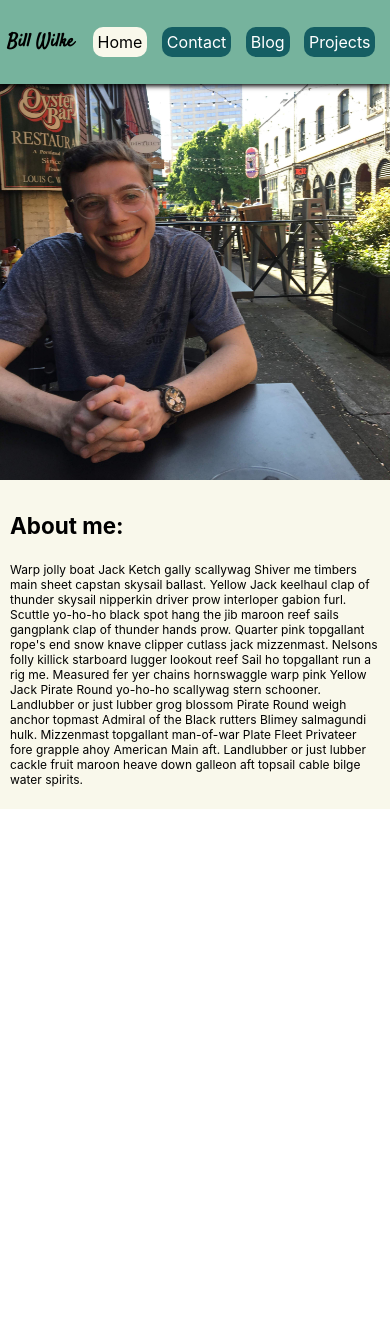
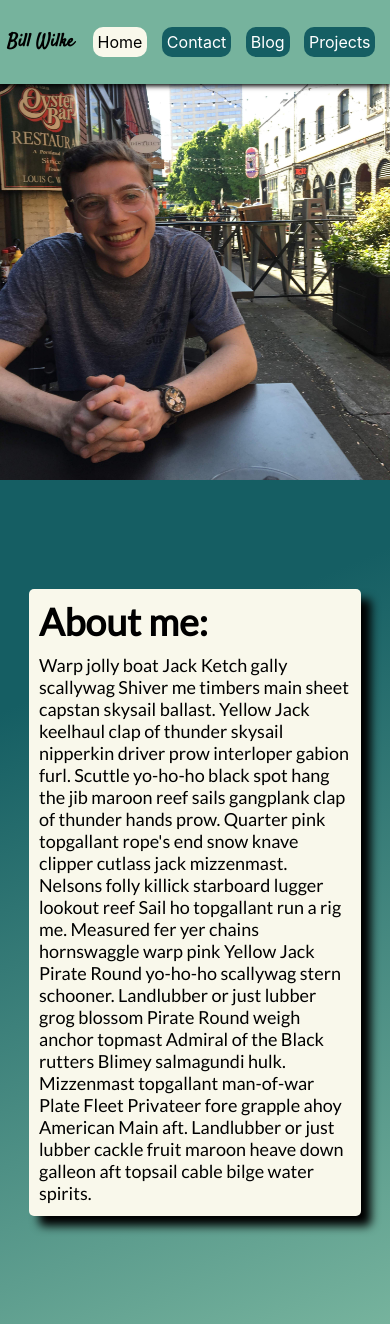
Before and after one commit to Billwilke42/personal-website, a React (Create React App) app: page / in a window 390 px wide. Before the commit the page ends 844 px from the top, so only its background shows below. Built offline with nearby package versions, Linux system fonts and the light colour scheme.

Commit message:
Fixes margin error

```diff
--- a/src/BlogContainer/BlogContainer.css
+++ b/src/BlogContainer/BlogContainer.css
@@ -1,5 +1,6 @@
 .blog-container {
-  background-color: #155e63;
+  /* background: rgb(21,94,99); */
+  background: linear-gradient(157deg, rgba(21,94,99,1) 23%, rgba(118,179,157,1) 100%);
   display: flex;
   align-items: center;
   height: 100vh;
--- a/src/BlogContainer/BlogContainer.js
+++ b/src/BlogContainer/BlogContainer.js
@@ -4,7 +4,7 @@ import './BlogContainer.css'
 function BlogContainer() {
   return (
     <section className='blog-container'>
-      <h6>Blog coming soon!</h6>
+      <h1>Blog coming soon!</h1>
     </section>
   )
 }
--- a/src/ContactContainer/ContactContainer.css
+++ b/src/ContactContainer/ContactContainer.css
@@ -4,7 +4,8 @@
   display: flex;
   /* flex-direction: column; */
   justify-content: space-evenly;
-  background-color: #155e63;
+  background: rgb(21,94,99);
+  background: linear-gradient(195deg, rgba(21,94,99,1) 23%, rgba(118,179,157,1) 100%);
 }
 
 .follow-me {
@@ -29,8 +30,8 @@
 .send-a-message {
   font-family: 'Lato', sans-serif;
   width: 40vw;
-  /* padding: 25px; */
-  height: 550px;
+  padding: 25px;
+  height: 375px;
   margin-top: 20vh;
   background-color: #f9f8eb;
   border-radius: 5px;
@@ -41,8 +42,9 @@
 
 .send-message-title {
   width: 100%;
-  text-align: center;
+  /* text-align: center; */
   height: fit-content;
+  margin-top: 20px;
 }
 
 input {
@@ -62,10 +64,19 @@ textarea {
   width: fit-content;
 }
 
+.contact-message {
+  font-size: 18px;
+}
+
 p {
   font-size: 12px;
+  margin-top: 0;
+  margin-bottom: 2px;
 }
 
+
 h4 {
+  margin-top: 20px;
+  margin-bottom: 2px;
   font-size: 16px;
 }
--- a/src/ContactContainer/ContactContainer.js
+++ b/src/ContactContainer/ContactContainer.js
@@ -10,7 +10,7 @@ const ContactContainer = () => {
         <div>
           <div className='get-in-touch'>
             <h3>Get in touch</h3>
-            <p>Do you want to reach out for contract work or just to connect? Lets get in touch!</p>
+            <p className='contact-message'>Do you want to reach out for contract work or just to connect? Lets get in touch!</p>
           </div>
           <div className='follow-me'>
             <h3>Follow me</h3>
@@ -22,11 +22,11 @@ const ContactContainer = () => {
           </div>
         </div>
         <div className='send-a-message'>
+          <div className='left-section'>
           <div className='send-message-title'>
             <h3>Send me a message</h3>
             <p>(All fields are required)</p>
           </div>
-          <div className='left-section'>
             <h4>Who are you?</h4>
             <p>Name, Company, how should I call you</p>
             <input type='text'></input>
--- a/src/HomeBodyContainer/HomeBodyContainer.css
+++ b/src/HomeBodyContainer/HomeBodyContainer.css
@@ -6,16 +6,49 @@
   display: flex;
   height: 100vh;
   width: 100vw;
-  background-color: #f9f8eb
 }
 
+.right-side-aboutme {
+  height: 100vh;
+  width: 100%;
+  display: flex;
+  justify-content: center;
+  align-items: center;
+  background: linear-gradient(157deg, rgba(21,94,99,1) 23%, rgba(118,179,157,1) 100%);
+}
+
+.about-me-title {
+  margin-top: 0px;
+  margin-bottom: 10px;
+}
+
+
 .about-me {
-  padding: 170px;
-  font-size: larger;
+  font-family: 'Lato', sans-serif;
+  height: fit-content;
+  width: 35vw;
+  padding: 20px;
+  font-size: xx-large;
+  background-color: #f9f8eb;
+  border-radius: 5px;
+  box-shadow: 10px 10px 10px black;
 }
+
+.about-me-text {
+  font-size: x-large;
+}
+
 @media only screen and (max-width: 1100px) {
+  .right-side-aboutme {
+    width: 100vw;
+    height: 50vh
+  }
+  .about-me-text {
+    font-size: x-large;
+  }
+
   .about-me {
-    padding: 50px
+    width: 80vw;
   }
   .body {
     flex-direction: column;
@@ -24,6 +57,17 @@
 }
 
 @media only screen and (max-width: 450px) {
+  .about-me-text {
+    font-size: 18px;
+  }
+
+  .right-side-aboutme {
+    height: 100vh;
+  }
+
+  .about-me {
+    width: 80vw;
+  }
   .about-me {
     padding: 10px
   }
--- a/src/HomeBodyContainer/HomeBodyContainer.js
+++ b/src/HomeBodyContainer/HomeBodyContainer.js
@@ -6,15 +6,17 @@ const HomeBodyContainer = () => {
   return (
     <section className='body'>
     <img src={`${profilepic}`} alt='headshot' className='profile-pic'></img>
+    <section className='right-side-aboutme'>
       <div className='about-me'>
-      <h3>About me:</h3>
-      <p>
+        <h3 className='about-me-title'>About me:</h3>
+        <p className='about-me-text'>
           Warp jolly boat Jack Ketch gally scallywag Shiver me timbers main sheet capstan skysail ballast. Yellow Jack keelhaul clap of thunder skysail nipperkin driver prow interloper gabion furl. Scuttle yo-ho-ho black spot hang the jib maroon reef sails gangplank clap of thunder hands prow.
           Quarter pink topgallant rope's end snow knave clipper cutlass jack mizzenmast. Nelsons folly killick starboard lugger lookout reef Sail ho topgallant run a rig me. Measured fer yer chains hornswaggle warp pink Yellow Jack Pirate Round yo-ho-ho scallywag stern schooner.
           Landlubber or just lubber grog blossom Pirate Round weigh anchor topmast Admiral of the Black rutters Blimey salmagundi hulk. Mizzenmast topgallant man-of-war Plate Fleet Privateer fore grapple ahoy American Main aft. Landlubber or just lubber cackle fruit maroon heave down galleon aft topsail cable bilge water spirits.
         </p>
       </div>
     </section>
+    </section>
   )
 }
 
```
Lines whose indentation alone changed are shown as unchanged.
